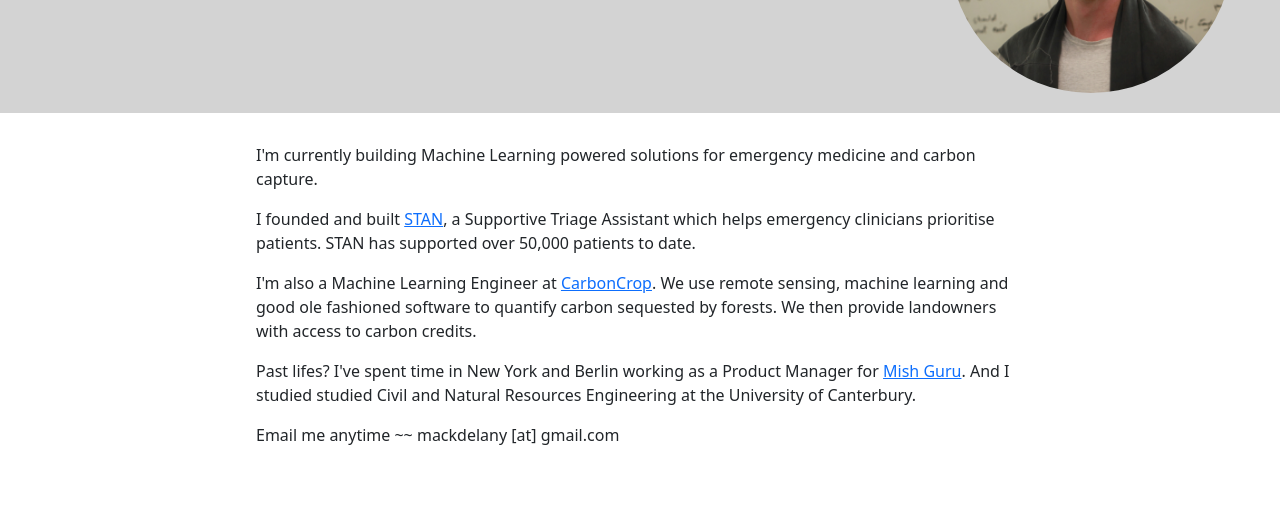
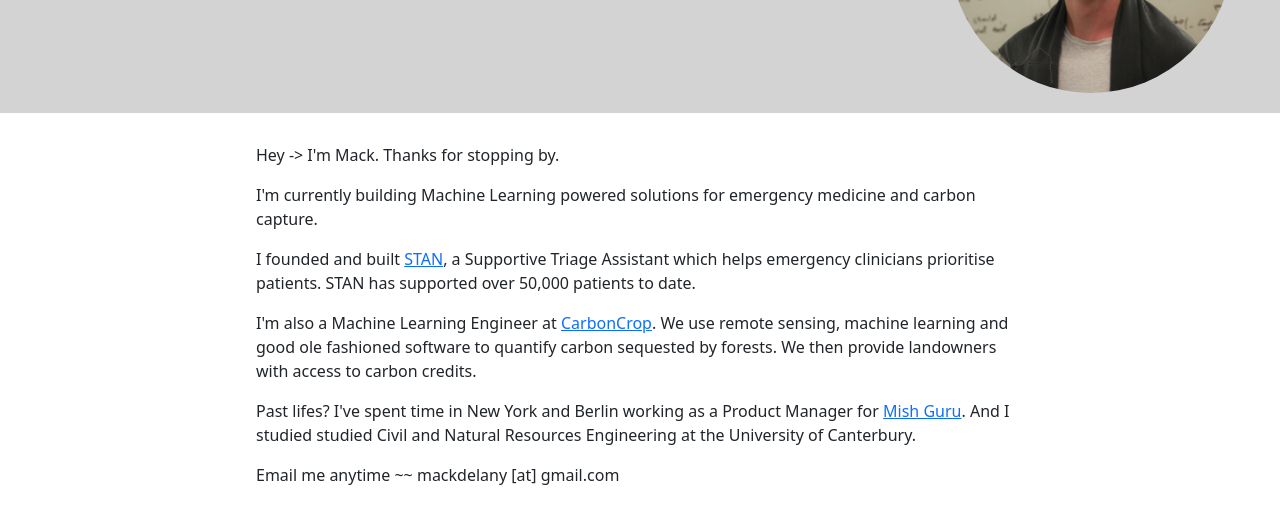
Before and after one commit to mackdelany/mackdelany.com, a plain HTML site: page index.html in a window 1280 px wide. Shown: the part 207-730 px from the top of the page. Drawn offline with nearby package versions, Linux system fonts and the light colour scheme.

Commit message:
hey im mack

```diff
--- a/index.html
+++ b/index.html
@@ -34,6 +34,7 @@
       </div>
     </div>
     <div class="body-text">
+      <p>Hey -> I'm Mack. Thanks for stopping by.</p>
       <p>
         I'm currently building Machine Learning powered solutions for emergency
         medicine and carbon capture.
```
